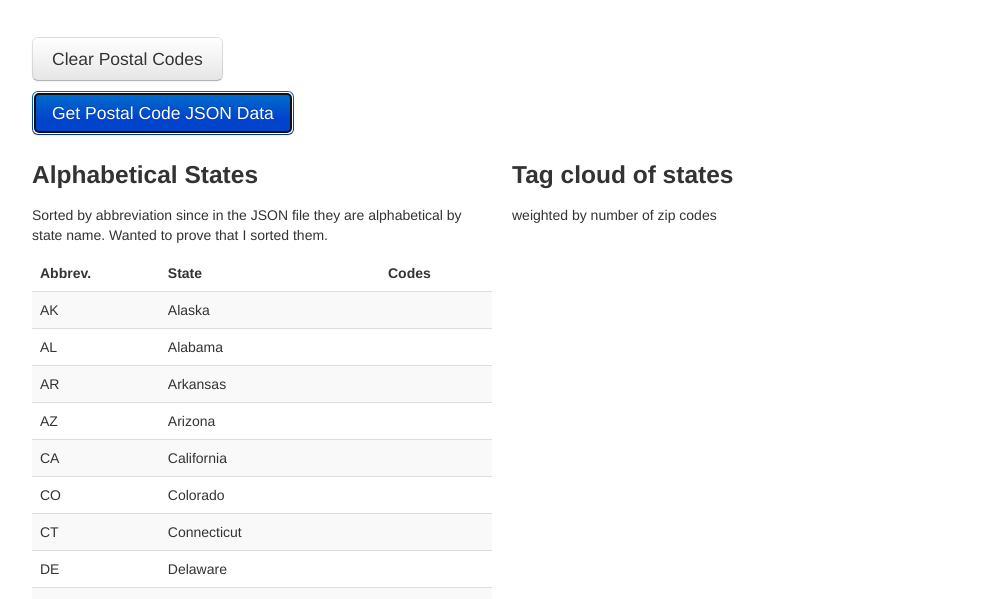
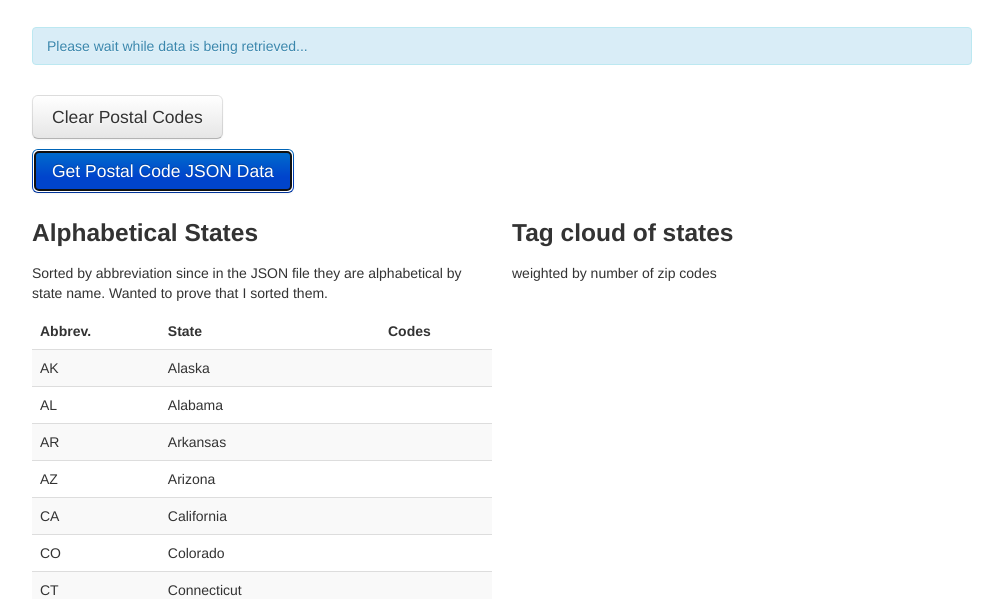
Before and after one commit to rohn/postal-angular, a plain HTML site: page index.html in a window 1280 px wide. Both pictures are taken after a click on the button "Get Postal Code JSON Data". Shown: the part 193-792 px from the top of the page, without its empty margins (138-1141 px from the left). Drawn offline with Linux system fonts and the light colour scheme; no server answers.

Commit message:
add info box indicating that data is being retrieved

```diff
--- a/index.html
+++ b/index.html
@@ -16,6 +16,9 @@
             <p/>
             <div class="hero-unit">
                 <h2>Postal Codes - Angular Demo</h2>
+            </div>
+            <div class="alert alert-info">
+                Please wait while data is being retrieved...
             </div>
 
             <div class="row">
--- a/js/myApp.js
+++ b/js/myApp.js
@@ -4,6 +4,7 @@ app.run(function($rootScope) {
     $rootScope.$on('requestClear', function() {
         $rootScope.$broadcast('broadcastClear');
     });
+    $(".alert").hide();
 });
 
 app.controller('ClearPostalCodeCtrl', function($scope) {
@@ -32,6 +33,8 @@ app.controller('PostalCodeCtrl', function($scope) {
     };
 
     $scope.getPostalCodes = function() {
+        $(".alert").addClass("in");
+        $(".alert").show();
         // first let's get states and their abbreviations
         // we're doing this one locally until I can find
         // a good API call to make
@@ -112,6 +115,7 @@ app.controller('PostalCodeCtrl', function($scope) {
                 }
             };
             $("#wordcloud").jQCloud(state_list);
+            $(".alert").hide();
         }
     };
 
```
